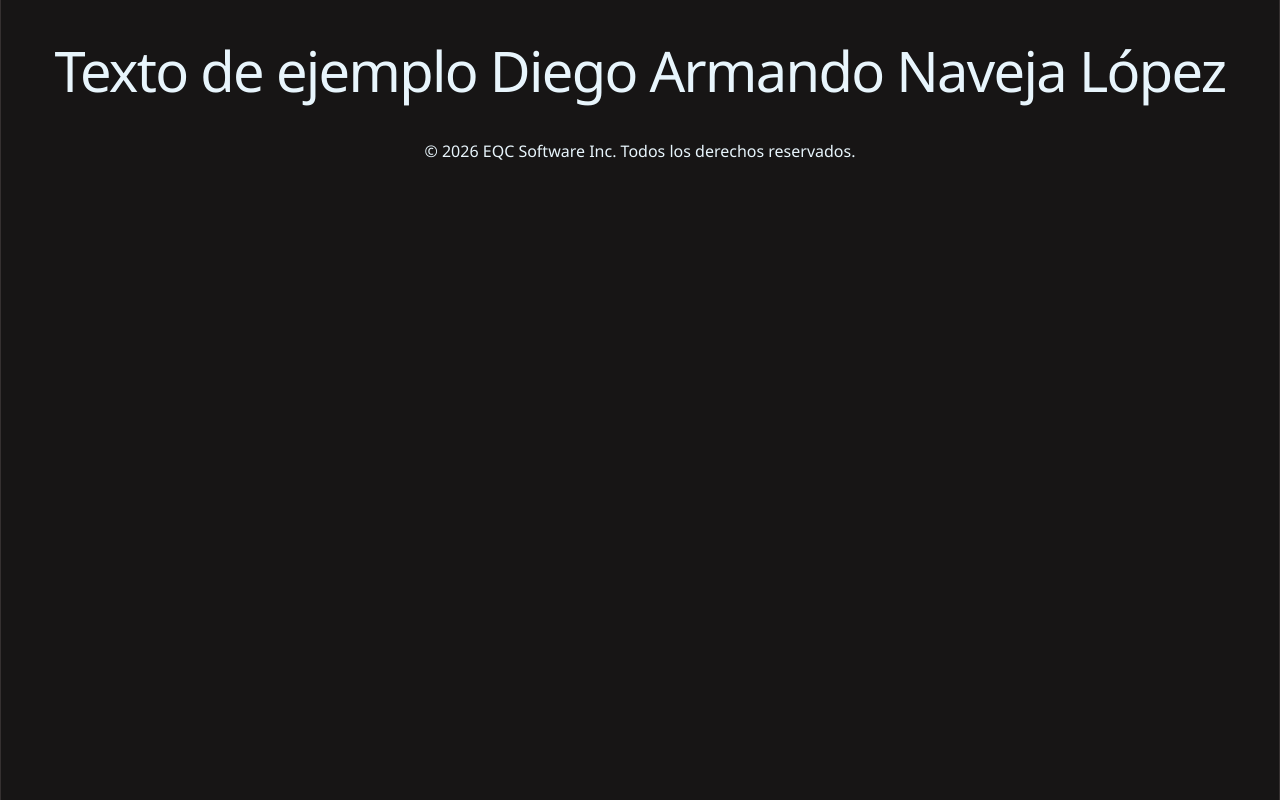
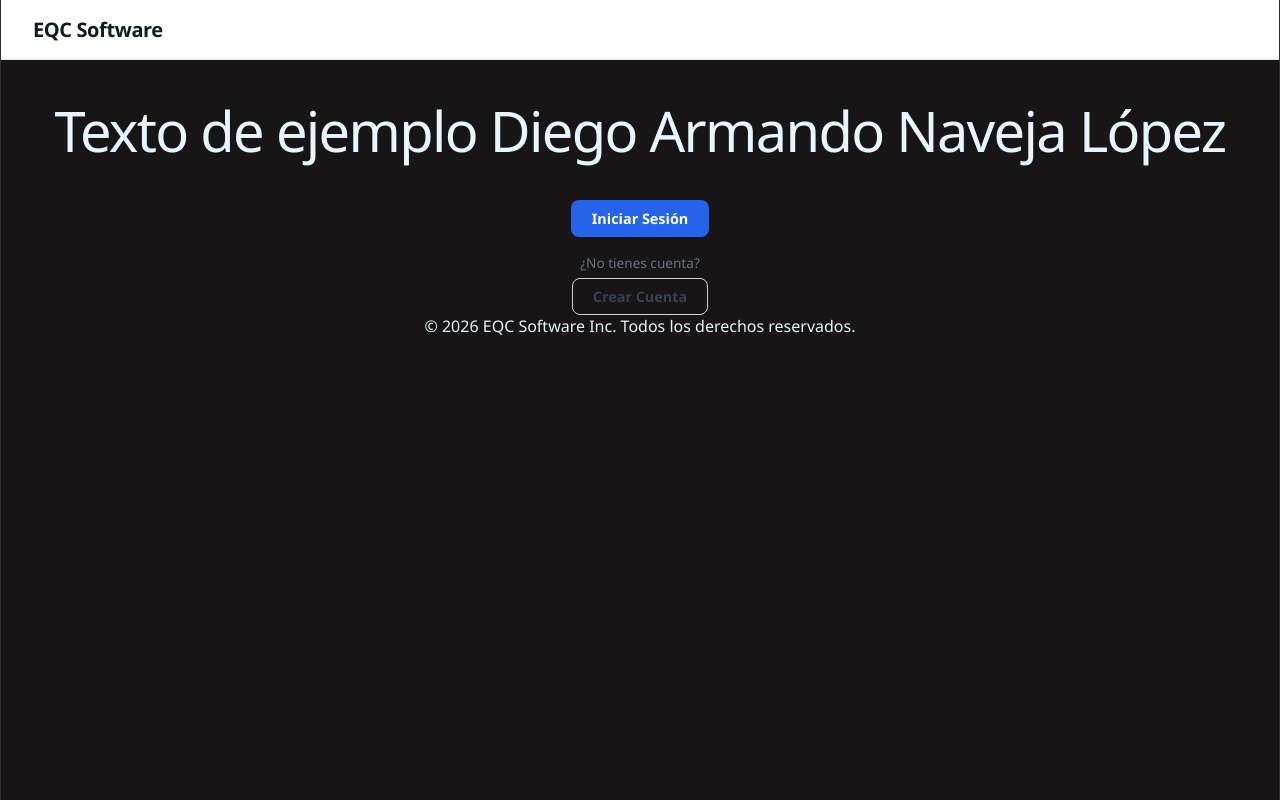
Before and after one commit to Dieg0Naveja1781/EqC-SEIP-SGE, a React (Vite) app in the folder frontend/: page / in a window 1280 px wide. Built offline with nearby package versions, Linux system fonts and the light colour scheme.

Commit message:
feat: actualizacion de rama

```diff
--- a/frontend/src/modules/landing-page/pages/landing.jsx
+++ b/frontend/src/modules/landing-page/pages/landing.jsx
@@ -1,13 +1,27 @@
 import Footer from "../components/Footer";
-import "../styles/landing.css"
+import "../styles/landing.css";
 
 function LandingPage() {
   return (
     <div className="lpage">
+      <header className="navbar">
+        <div className="navbar-brand">EQC Software</div>
+      </header>
+
       <main className="main-content">
         <h1>Texto de ejemplo Diego Armando Naveja López</h1>
-        <Footer />
+
+        <div className="auth-buttons">
+          <a href="/login" className="btn btn-primary">Iniciar Sesión</a>
+
+          <div className="register-group">
+            <span className="register-hint">¿No tienes cuenta?</span>
+            <a href="/register" className="btn btn-outline">Crear Cuenta</a>
+          </div>
+        </div>
       </main>
+
+      <Footer />
     </div>
   );
 }
--- a/frontend/src/modules/landing-page/styles/landing.css
+++ b/frontend/src/modules/landing-page/styles/landing.css
@@ -0,0 +1,137 @@
+/* ── Agrega esto a tu landing.css ── */
+
+/* Navbar */
+.navbar {
+  display: flex;
+  align-items: center;
+  justify-content: space-between;
+  padding: 1rem 2rem;
+  background-color: #ffffff;
+  border-bottom: 1px solid #e5e7eb;
+  position: sticky;
+  top: 0;
+  z-index: 100;
+}
+
+.navbar-brand {
+  font-size: 1.25rem;
+  font-weight: 700;
+  color: #111827;
+  letter-spacing: -0.02em;
+}
+
+.navbar-actions {
+  display: flex;
+  align-items: center;
+  gap: 0.75rem;
+}
+
+/* Botones */
+.btn {
+  display: inline-flex;
+  align-items: center;
+  justify-content: center;
+  padding: 0.5rem 1.25rem;
+  border-radius: 8px;
+  font-size: 0.9rem;
+  font-weight: 600;
+  text-decoration: none;
+  cursor: pointer;
+  transition: background-color 0.2s ease, color 0.2s ease, border-color 0.2s ease;
+}
+
+/* Iniciar Sesión — contorno */
+.btn-outline {
+  background-color: transparent;
+  color: #374151;
+  border: 1.5px solid #d1d5db;
+}
+
+.btn-outline:hover {
+  background-color: #f3f4f6;
+  border-color: #9ca3af;
+}
+
+/* Crear Cuenta — sólido */
+.btn-primary {
+  background-color: #2563eb;
+  color: #ffffff;
+  border: 1.5px solid transparent;
+}
+
+.btn-primary:hover {
+  background-color: #1d4ed8;
+}
+
+.auth-buttons {
+  display: flex;
+  gap: 1rem;
+  justify-content: center;
+  margin-top: 2rem;
+}
+
+import Footer from "../components/Footer";
+import "../styles/landing.css";
+
+function LandingPage() {
+  return (
+    <div className="lpage">
+      <header className="navbar">
+        <div className="navbar-brand">EQC Software</div>
+      </header>
+
+      <main className="main-content">
+        <h1>Texto de ejemplo Diego Armando Naveja López</h1>
+
+        <div className="auth-buttons">
+          <a href="/login" className="btn btn-outline">Iniciar Sesión</a>
+          <a href="/register" className="btn btn-primary">Crear Cuenta</a>
+        </div>
+      </main>
+
+      <Footer />
+    </div>
+  );
+}
+
+export default LandingPage;
+
+.auth-buttons {
+  display: flex;
+  flex-direction: column;  /* ← esto los apila verticalmente */
+  align-items: center;
+  gap: 1rem;
+  margin-top: 2rem;
+}
+
+.register-group {
+  display: flex;
+  flex-direction: column;
+  align-items: center;
+  gap: 0.4rem;
+}
+
+.register-hint {
+  font-size: 0.85rem;
+  color: #6b7280;
+}
+
+.auth-buttons {
+  display: flex;
+  flex-direction: column;  /* ← esto los apila verticalmente */
+  align-items: center;
+  gap: 1rem;
+  margin-top: 2rem;
+}
+
+.register-group {
+  display: flex;
+  flex-direction: column;
+  align-items: center;
+  gap: 0.4rem;
+}
+
+.register-hint {
+  font-size: 0.85rem;
+  color: #6b7280;
+}
```
